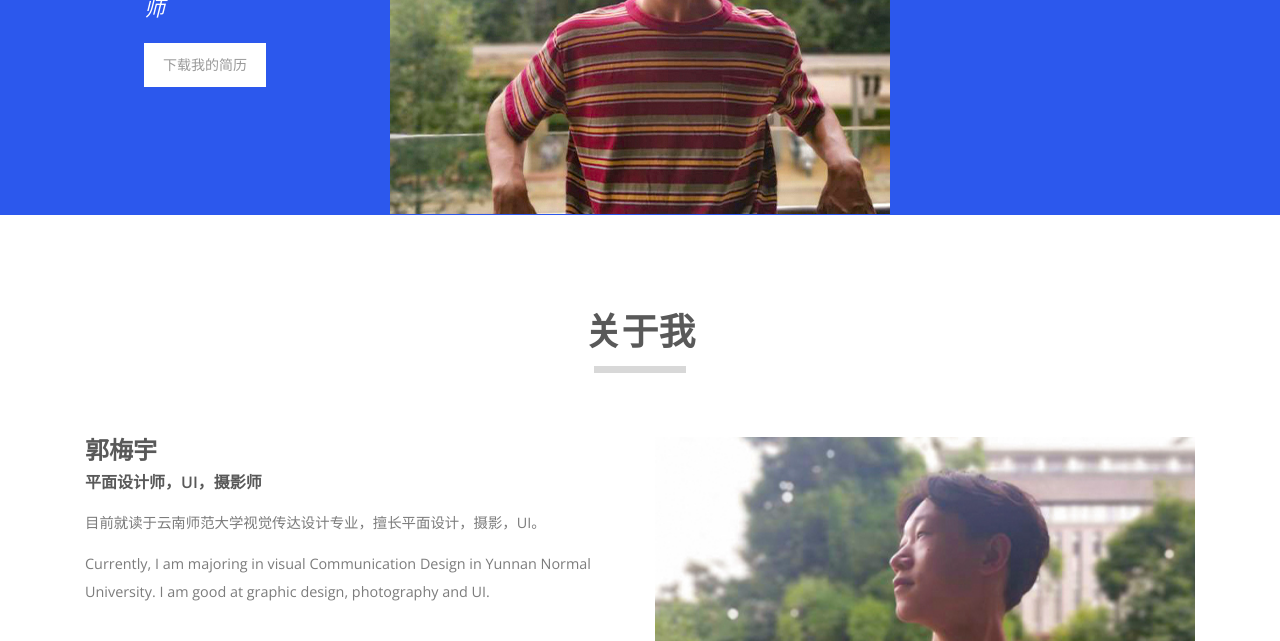
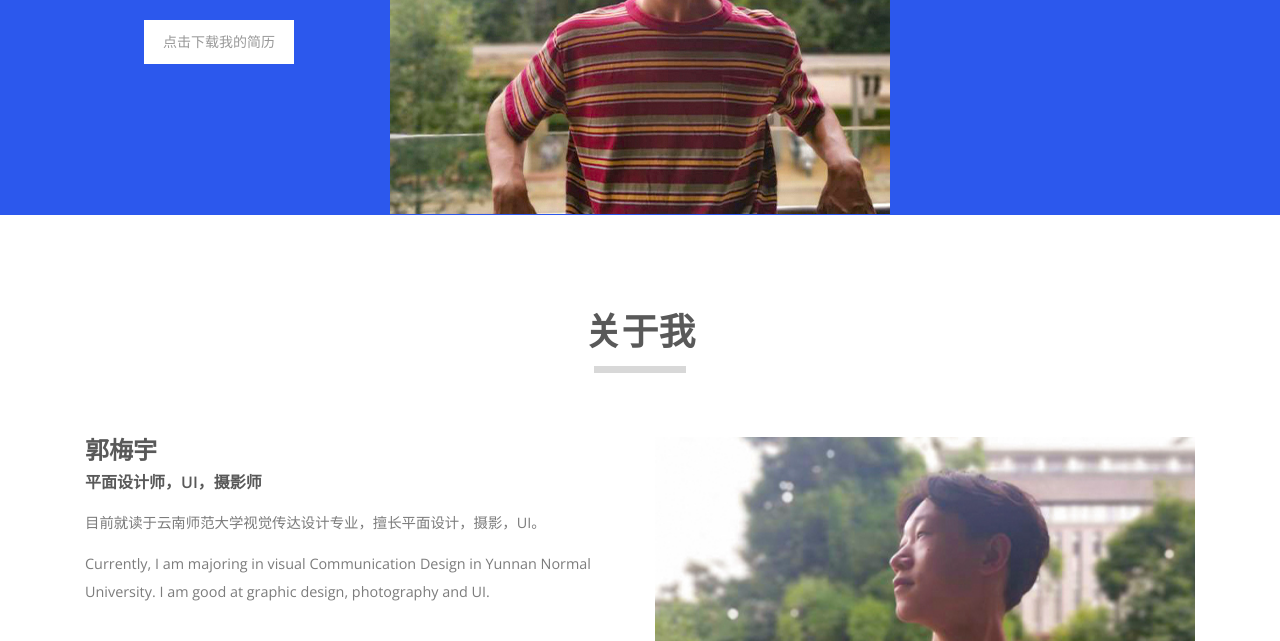
Before and after one commit to MyOv0/MyOv0.github.io, a plain HTML site: page index.html in a window 1280 px wide. Shown: the part 459-1100 px from the top of the page. Drawn offline with nearby package versions, Linux system fonts and the light colour scheme.

Commit message:
Update index.html

```diff
--- a/index.html
+++ b/index.html
@@ -74,7 +74,7 @@
 			<div class="banner-text">
 				<h1>郭梅宇</h1>
 				<h2>平面设计师</h2>
-				<a href="#" class="hvr-bounce-to-right">下载我的简历</a>
+				<a href="#" class="hvr-bounce-to-right">点击下载我的简历</a>
 			</div>
 		</div>
 	</div>
```
